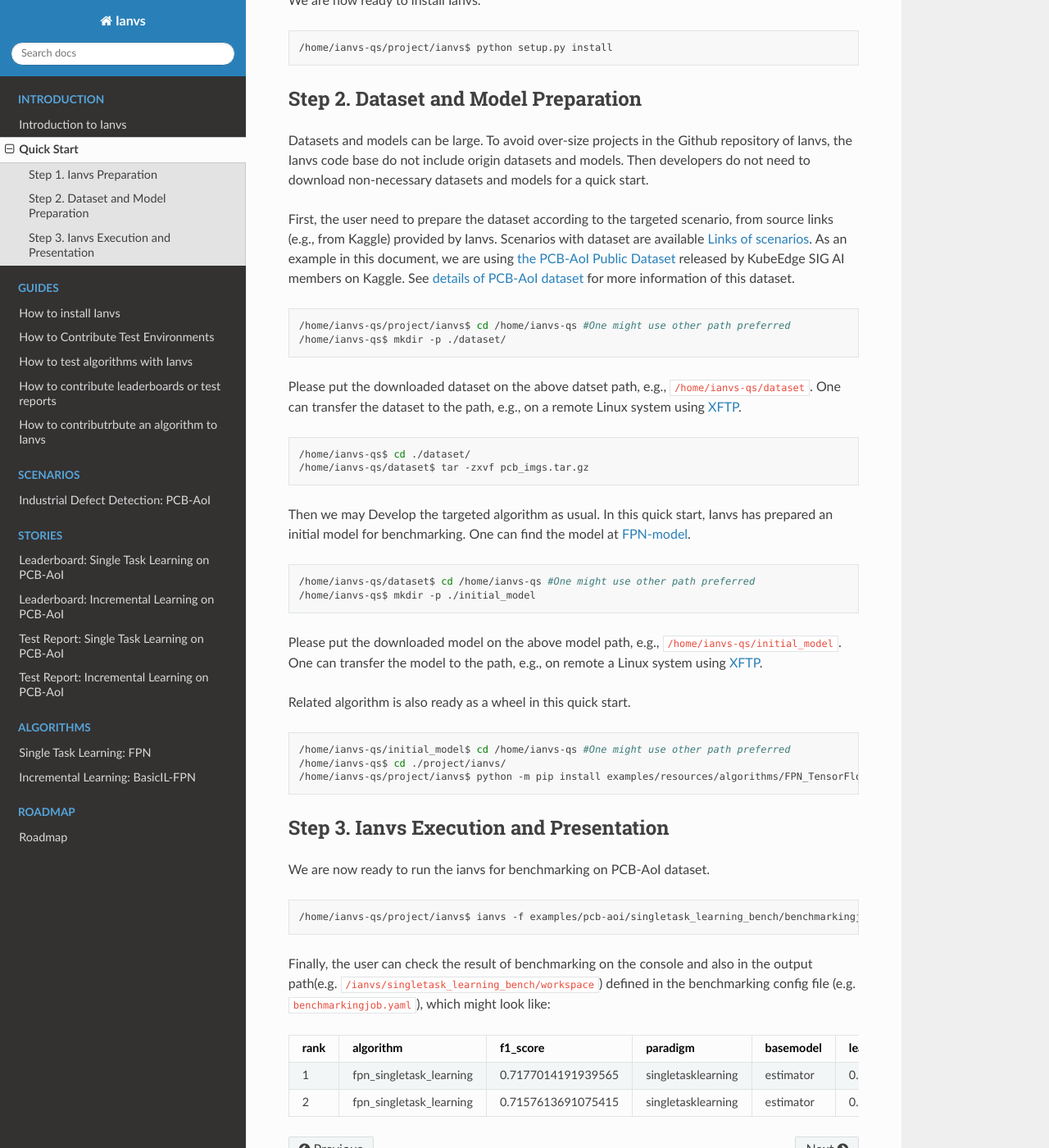
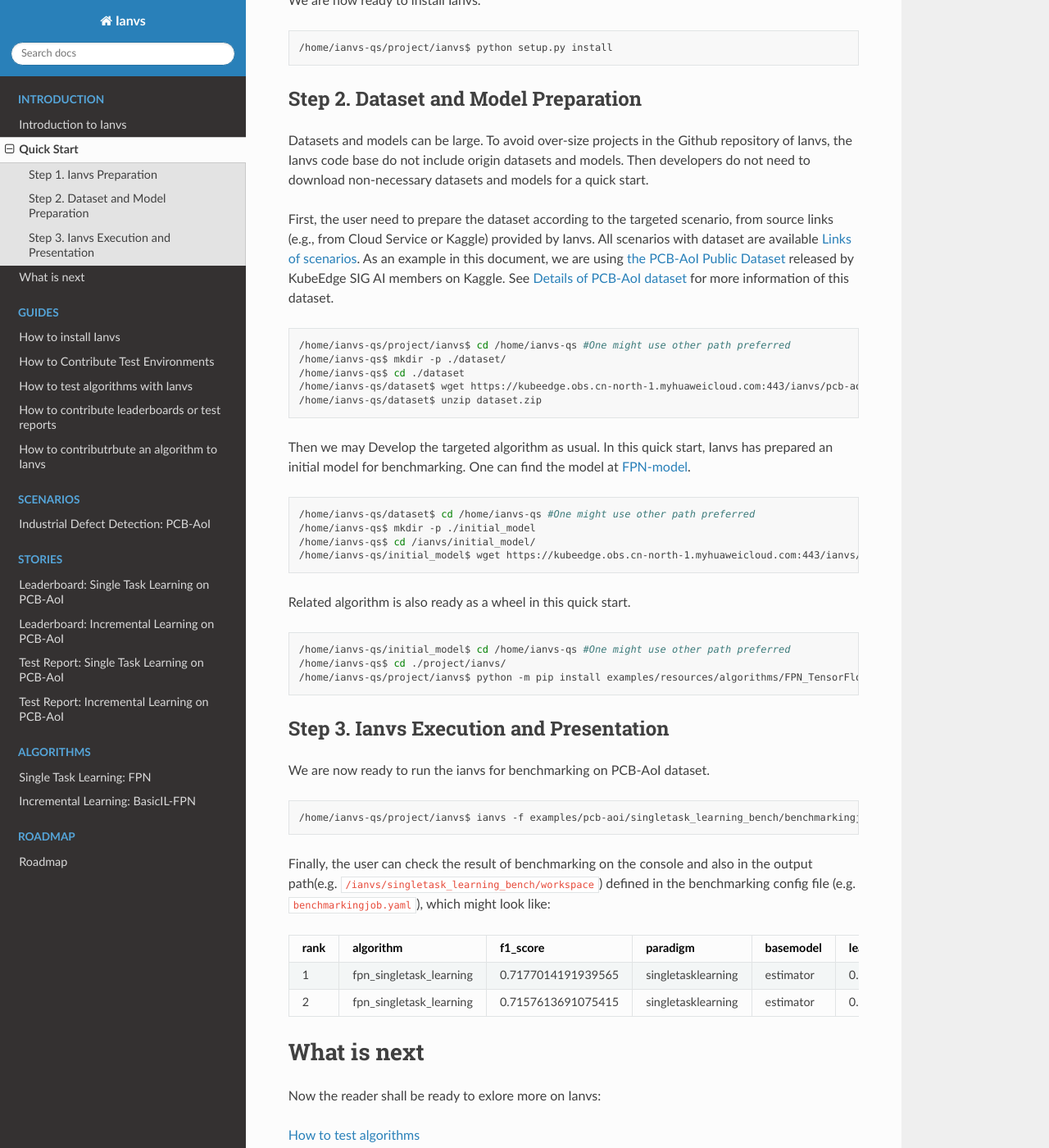
Before and after one commit to ECIL-EdgeAI/ianvs, a Sphinx documentation site: the page built from docs/guides/quick-start.md, in a window 1280 px wide and 1400 px high, scrolled down 1123 px. Shown: the whole window at 82% size. Built offline with Sphinx 7.4.7 and the Read the Docs theme 2.0.0, drawn with Linux system fonts in a browser that asks for light colours; pages that are not in the unit, such as notebooks, are missing from menus; some of the changed text lies outside the part shown.

Commit message:
Update quickstart
Signed-off-by: Zimu Zheng <zimu.zheng@hotmail.com>

````diff
--- a/docs/guides/quick-start.md
+++ b/docs/guides/quick-start.md
@@ -1,8 +1,11 @@
 [Links of scenarios]: ../proposals/scenarios/
 [the PCB-AoI public dataset]: https://www.kaggle.com/datasets/kubeedgeianvs/pcb-aoi
-[details of PCB-AoI dataset]: ../proposals/scenarios/industrial-defect-detection/pcb-aoi.md
+[Details of PCB-AoI dataset]: ../proposals/scenarios/industrial-defect-detection/pcb-aoi.md
 [XFTP]: https://www.xshell.com/en/xftp/
 [FPN-model]: https://kubeedge.obs.cn-north-1.myhuaweicloud.com:443/ianvs/pcb-aoi/model.zip
+[How to test algorithms]: how-to-test-algorithms.md
+[How to contribute algorithms]: how-to-contribute-algorithms.md
+[How to contribute test environments]: how-to-contribute-test-environments.md
 
 # Quick Start
 
@@ -55,23 +58,19 @@ We are now ready to install Ianvs.
 
 Datasets and models can be large. To avoid over-size projects in the Github repository of Ianvs, the Ianvs code base do not include origin datasets and models. Then developers do not need to download non-necessary datasets and models for a quick start.
 
-First, the user need to prepare the dataset according to the targeted scenario, from source links (e.g., from Kaggle) provided by Ianvs. Scenarios with dataset are  available [Links of scenarios]. As an example in this document, we are using [the PCB-AoI Public Dataset] released by KubeEdge SIG AI members on Kaggle. See [details of PCB-AoI dataset] for more information of this dataset.
+First, the user need to prepare the dataset according to the targeted scenario, from source links (e.g., from Cloud Service or Kaggle) provided by Ianvs. All scenarios with dataset are available [Links of scenarios]. As an example in this document, we are using [the PCB-AoI Public Dataset] released by KubeEdge SIG AI members on Kaggle. See [Details of PCB-AoI dataset] for more information of this dataset.
 
 
 
 ``` shell
 /home/ianvs-qs/project/ianvs$ cd /home/ianvs-qs #One might use other path preferred
 /home/ianvs-qs$ mkdir -p ./dataset/
+/home/ianvs-qs$ cd ./dataset
+/home/ianvs-qs/dataset$ wget https://kubeedge.obs.cn-north-1.myhuaweicloud.com:443/ianvs/pcb-aoi/dataset.zip
+/home/ianvs-qs/dataset$ unzip dataset.zip
 ```
 
-Please put the downloaded dataset on the above datset path, e.g., `/home/ianvs-qs/dataset`. One can transfer the dataset to the path, e.g., on a remote Linux system using [XFTP].
-
-
-
-``` shell
-/home/ianvs-qs$ cd ./dataset/
-/home/ianvs-qs/dataset$ tar -zxvf pcb_imgs.tar.gz
-```
+<!-- Please put the downloaded dataset on the above datset path, e.g., `/home/ianvs-qs/dataset`. One can transfer the dataset to the path, e.g., on a remote Linux system using [XFTP].  -->
 
 Then we may Develop the targeted algorithm as usual. In this quick start, Ianvs has prepared an initial model for benchmarking. One can find the model at [FPN-model].
 
@@ -80,9 +79,11 @@ Then we may Develop the targeted algorithm as usual. In this quick start, Ianvs
 ``` shell
 /home/ianvs-qs/dataset$ cd /home/ianvs-qs #One might use other path preferred
 /home/ianvs-qs$ mkdir -p ./initial_model
+/home/ianvs-qs$ cd /ianvs/initial_model/
+/home/ianvs-qs/initial_model$ wget https://kubeedge.obs.cn-north-1.myhuaweicloud.com:443/ianvs/pcb-aoi/model.zip
 ```
 
-Please put the downloaded model on the above model path, e.g., `/home/ianvs-qs/initial_model`. One can transfer the model to the path, e.g., on remote a Linux system using [XFTP].
+<!-- Please put the downloaded model on the above model path, e.g., `/home/ianvs-qs/initial_model`. One can transfer the model to the path, e.g., on remote a Linux system using [XFTP].  -->
 
 Related algorithm is also ready as a wheel in this quick start.
 ``` shell
@@ -107,3 +108,19 @@ benchmarking config file (e.g. `benchmarkingjob.yaml`), which might look like:
 |----|-----------------------|------------------|------------------|---------|-------------|--------|-------------------|-----------------------------------------------------------------------------------------------------|
 |1   |fpn_singletask_learning|0.7177014191939565|singletasklearning|estimator|0.1          |0.7     |2022-06-16 15:02:59|/ianvs/pcb-aoi/workspace/benchmarkingjob/fpn_singletask_learning/b3a84564-ed41-11ec-83c3-53ead20896e4|
 |2   |fpn_singletask_learning|0.7157613691075415|singletasklearning|estimator|0.1          |0.5     |2022-06-16 15:02:59|/ianvs/pcb-aoi/workspace/benchmarkingjob/fpn_singletask_learning/b3a84564-ed41-11ec-83c3-53ead20896e4|
+
+
+
+# What is next
+
+Now the reader shall be ready to exlore more on Ianvs:
+
+[How to test algorithms]
+
+[How to contribute algorithms]
+
+[How to contribute test environments]
+
+[Links of scenarios]
+
+[Details of PCB-AoI dataset]
````
Also changed, not shown: docs/index/quick_start.md (deleted, +0 -82 lines).
